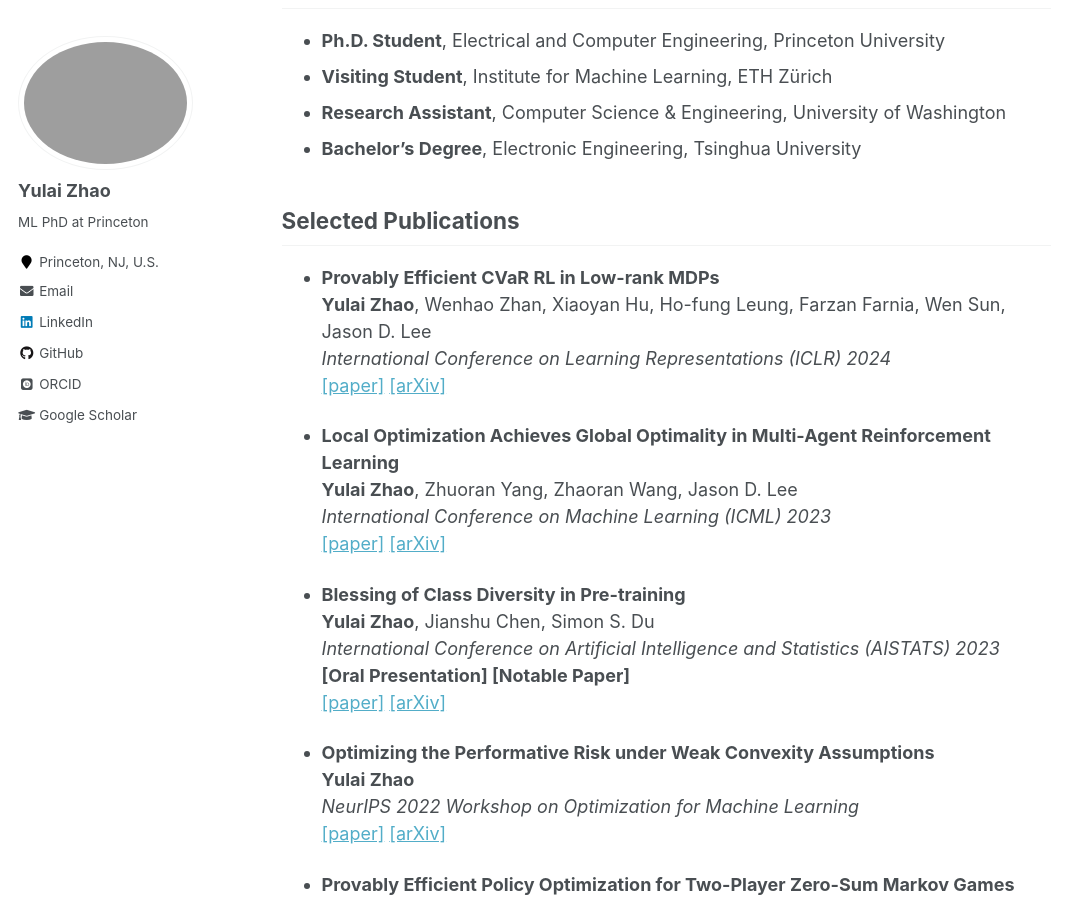
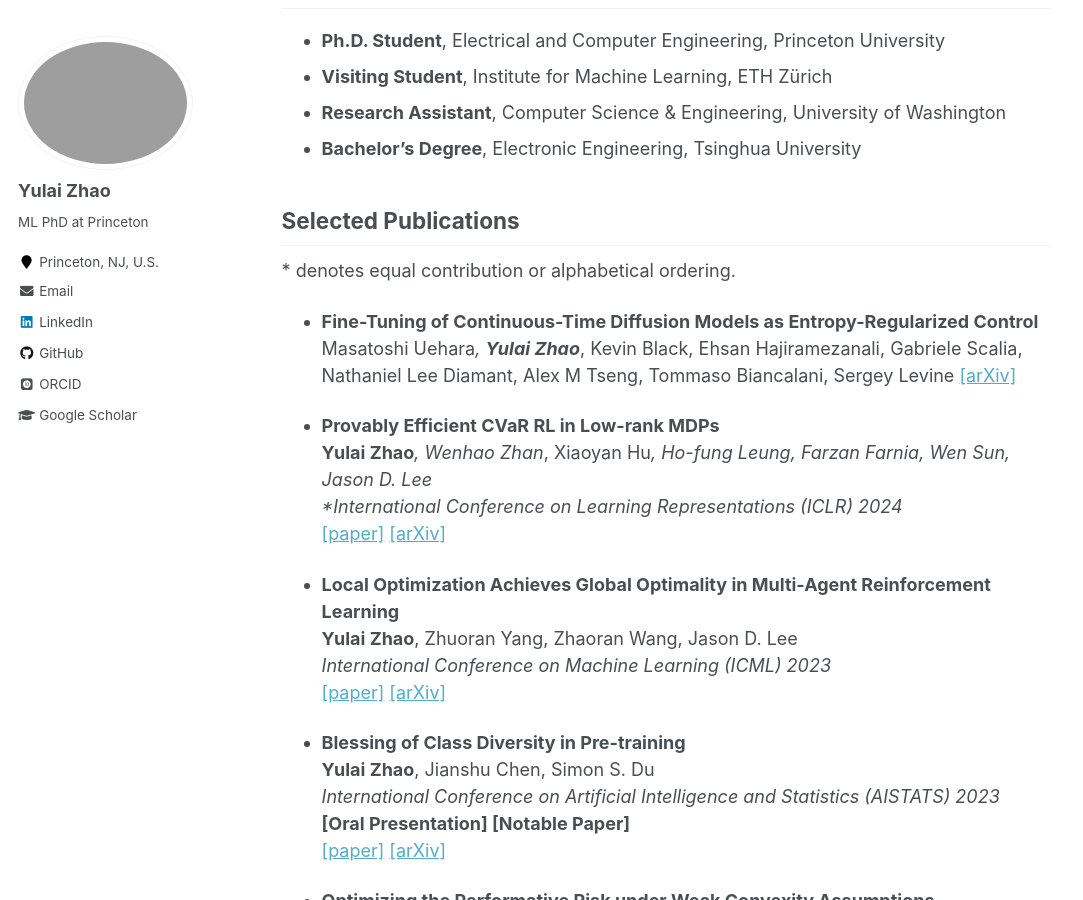
Before and after one commit to zhaoyl18/zhaoyl18.github.io, a Jekyll site: the page built from _pages/about.md, in a window 1280 px wide and 900 px high, scrolled down 367 px. Shown: the whole window, without its empty margins (0-1083 px from the left). Built offline with Jekyll 4.4.1, drawn with Linux system fonts in a browser that asks for light colours; some web fonts are replaced.

Commit message:
Update continuous finetuning

```diff
--- a/_pages/about.md
+++ b/_pages/about.md
@@ -21,8 +21,14 @@ My research primarily explores the theories and practical applications of modern
 
 ## Selected Publications
 
+\* denotes equal contribution or alphabetical ordering.
+
+- **Fine-Tuning of Continuous-Time Diffusion Models as Entropy-Regularized Control**
+  Masatoshi Uehara*, **Yulai Zhao***, Kevin Black, Ehsan Hajiramezanali, Gabriele Scalia, Nathaniel Lee Diamant, Alex M Tseng, Tommaso Biancalani, Sergey Levine
+  [[arXiv]](https://arxiv.org/abs/2402.15194)
+
 - **Provably Efficient CVaR RL in Low-rank MDPs**
-  **Yulai Zhao**, Wenhao Zhan, Xiaoyan Hu, Ho-fung Leung, Farzan Farnia, Wen Sun, Jason D. Lee
+  **Yulai Zhao***, Wenhao Zhan*, Xiaoyan Hu*, Ho-fung Leung, Farzan Farnia, Wen Sun, Jason D. Lee
   *International Conference on Learning Representations (ICLR) 2024*
   [[paper]](https://openreview.net/forum?id=9x6yrFAPnx) [[arXiv]](https://arxiv.org/abs/2311.11965)
 
```
